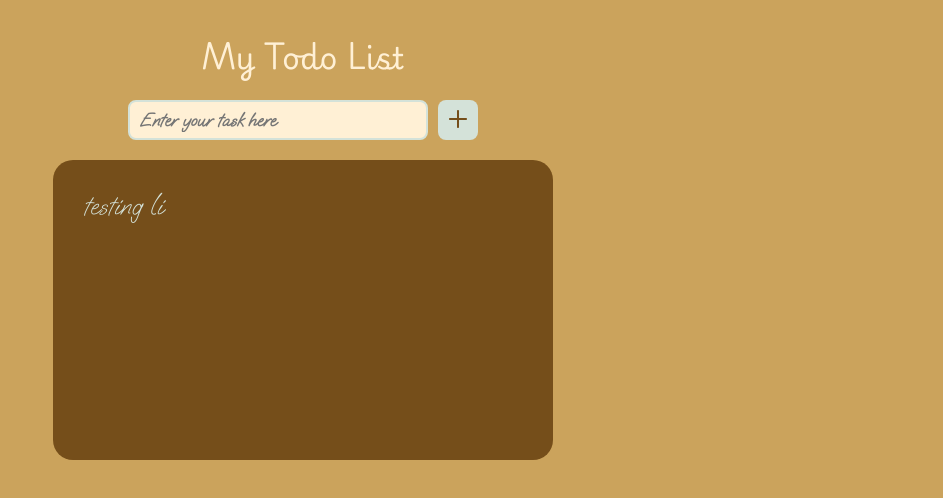
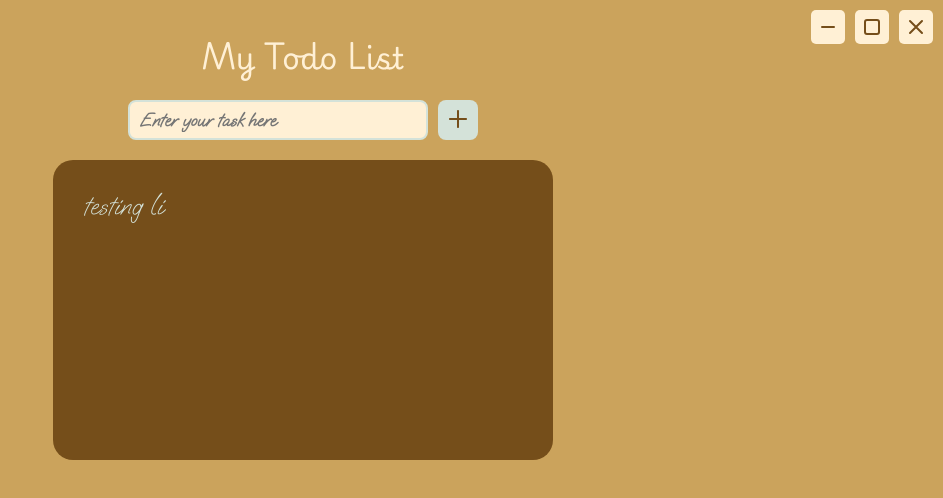
Before and after one commit to parham-ghasemi/todo-app, a website with bundled scripts: page index.html in a window 1280 px wide. Shown: the whole page, without its empty margins (337-1280 px from the left). Built offline with nearby package versions, Linux system fonts and the light colour scheme.

Commit message:
Added costum window control

```diff
--- a/index.html
+++ b/index.html
@@ -15,6 +15,64 @@
     <link rel="stylesheet" href="src/style/style.css" />
   </head>
   <body class="text-primary bg">
+    <div id="window-controls">
+      <button id="minimize">
+        <svg
+          xmlns="http://www.w3.org/2000/svg"
+          width="24"
+          height="24"
+          fill="none"
+          stroke="currentColor"
+          stroke-width="2"
+          viewBox="0 0 24 24"
+          aria-hidden="true"
+        >
+          <path stroke-linecap="round" stroke-linejoin="round" d="M6 12h12" />
+        </svg>
+      </button>
+      <button id="maximize">
+        <svg
+          xmlns="http://www.w3.org/2000/svg"
+          width="24"
+          height="24"
+          fill="none"
+          stroke="currentColor"
+          stroke-width="2"
+          viewBox="0 0 24 24"
+          aria-hidden="true"
+        >
+          <rect
+            x="5"
+            y="5"
+            width="14"
+            height="14"
+            stroke-linecap="round"
+            stroke-linejoin="round"
+            rx="2"
+            ry="2"
+          />
+        </svg>
+      </button>
+      <button id="close">
+        <svg
+          xmlns="http://www.w3.org/2000/svg"
+          width="24"
+          height="24"
+          fill="none"
+          stroke="currentColor"
+          stroke-width="2"
+          viewBox="0 0 24 24"
+          aria-hidden="true"
+        >
+          <path
+            stroke-linecap="round"
+            stroke-linejoin="round"
+            d="M6 18L18 6M6 6l12 12"
+          />
+        </svg>
+      </button>
+    </div>
+
     <h1 class="header text-light">My Todo List</h1>
     <main>
       <div class="add-task-container">
--- a/src/app/app.ts
+++ b/src/app/app.ts
@@ -1,3 +1,17 @@
+document.getElementById('minimize')?.addEventListener('click', () => {
+  window.electron.minimizeWindow();
+});
+
+document.getElementById('maximize')?.addEventListener('click', () => {
+  window.electron.maximizeWindow();
+});
+
+document.getElementById('close')?.addEventListener('click', () => {
+  window.electron.closeWindow();
+});
+
+
+
 const tasksList = document.getElementById('tasks-list') as HTMLUListElement;
 
 // Function to render tasks in the list
--- a/src/electron.d.ts
+++ b/src/electron.d.ts
@@ -6,6 +6,9 @@ declare global {
       addTodo: (task: string) => Promise<void>;
       toggleTodo: (id: number) => Promise<void>;
       deleteTodo: (id: number) => Promise<void>;
+      minimizeWindow: () => void;
+      maximizeWindow: () => void;
+      closeWindow: () => void;
     };
   }
 }
--- a/src/style/style.css
+++ b/src/style/style.css
@@ -221,6 +221,60 @@ main {
 }
 
 
+#window-controls {
+  display: flex;
+  justify-content: flex-end;
+  align-items: center;
+  position: absolute;
+  top: 10px;
+  right: 10px;
+  width: 80px;
+}
+
+#window-controls button {
+  background: none;
+  border: none;
+  font-size: 20px;
+  color: white;
+  margin-left: 10px;
+  cursor: pointer;
+}
+
+#window-controls #close {
+  display: flex;
+  align-items: center;
+  justify-content: center;
+  padding: 5px;
+  border-radius: 5px;
+  background-color: var(--light-color);
+  color: var(--dark-color);
+}
+
+#window-controls #minimize {
+  display: flex;
+  align-items: center;
+  justify-content: center;
+  padding: 5px;
+  border-radius: 5px;
+  background-color: var(--light-color);
+  color: var(--dark-color);
+}
+
+#window-controls #maximize {
+  display: flex;
+  align-items: center;
+  justify-content: center;
+  padding: 5px;
+  border-radius: 5px;
+  background-color: var(--light-color);
+  color: var(--dark-color);
+}
+
+
+#window-controls button:hover {
+  opacity: 0.8;
+}
+
 
 /* Customize the scrollbar container */
 ::-webkit-scrollbar {
```
Also changed, not shown: src/main.ts (+17 -0 lines), src/preload.ts (+7 -1 lines).
